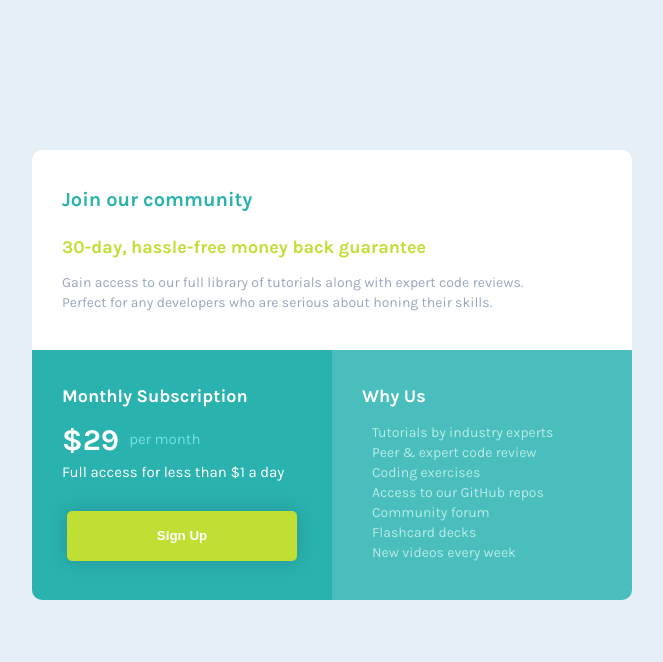
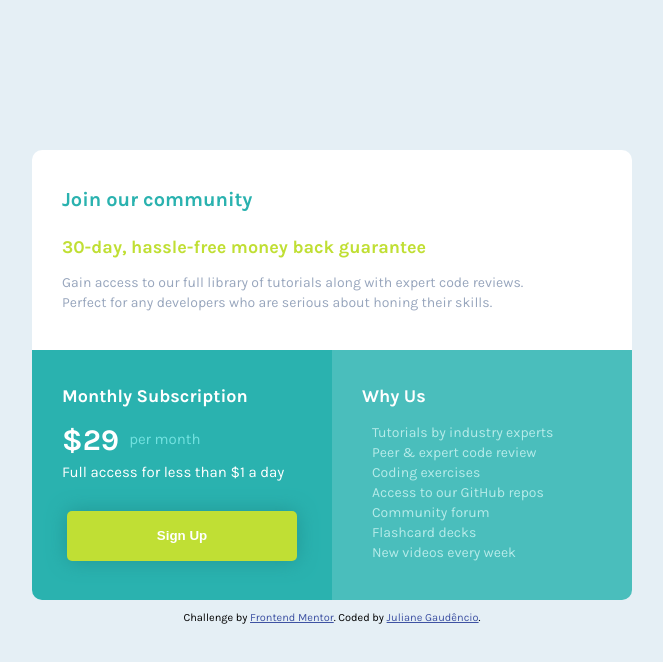
Before and after one commit to julianegaudencio/frontendmentor-css-component, a plain HTML site: page index.html in a window 1280 px wide. Shown: the whole page, without its empty margins (308-971 px from the left). Drawn offline with Linux system fonts and the light colour scheme.

Commit message:
Update index.html

```diff
--- a/index.html
+++ b/index.html
@@ -89,11 +89,11 @@
   </div>
 
 
- <!-- <footer>
+  <footer>
     <p class="attribution">
       Challenge by <a href="https://www.frontendmentor.io?ref=challenge" target="_blank">Frontend Mentor</a>.
-      Coded by <a href="#">Your Name Here</a>.
+      Coded by <a href="https://github.com/julianegaudencio/">Juliane Gaudêncio</a>.
     </p>
-  </footer> -->
+  </footer>
 </body>
 </html>
```
